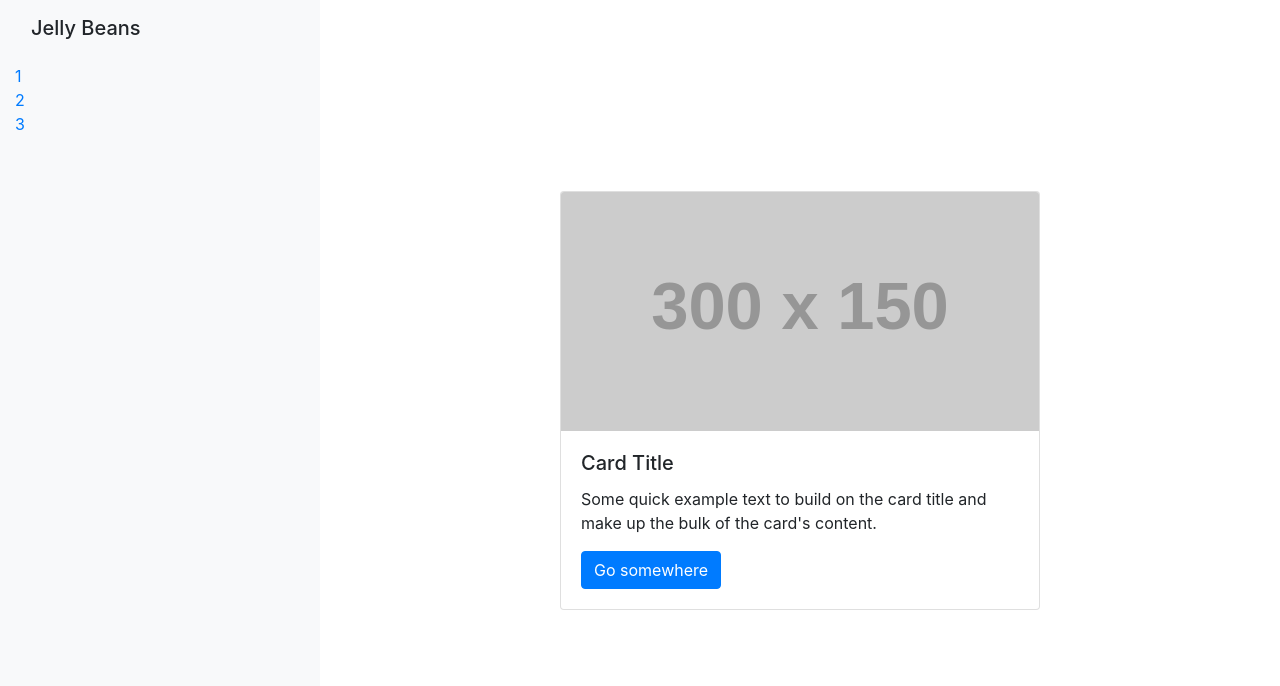
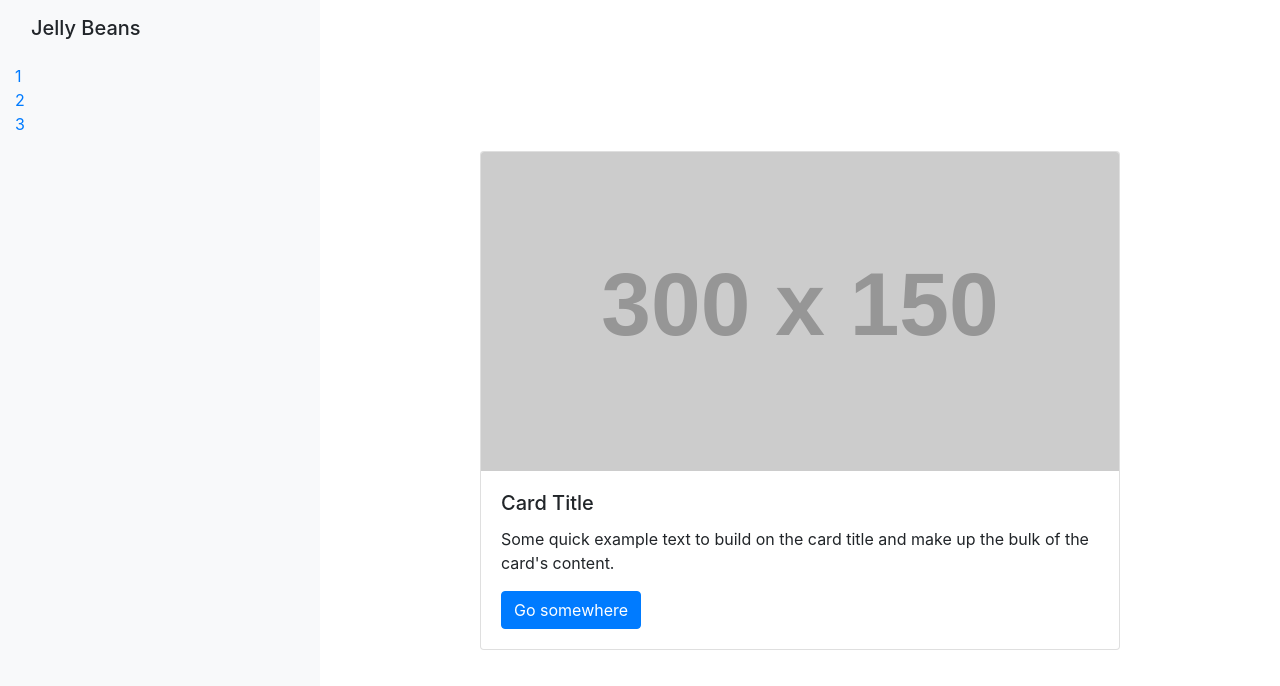
Before and after one commit to joshuaalegbe101/sba4, a plain HTML site: page index.html in a window 1280 px wide. Drawn offline with nearby package versions, Linux system fonts and the light colour scheme; placeholder pictures from the web are drawn by us.

Commit message:
larger card

```diff
--- a/index.html
+++ b/index.html
@@ -24,8 +24,9 @@
                   </div>
 
                   <!-- Main Content -->
+
                   <div class="col d-flex justify-content-center align-items-center vh-100">
-                    <div class="card" style="max-width: 30rem; width: 100%;">
+                    <div class="card" style="max-width: 40rem; width: 100%;">
                       <img src="https://via.placeholder.com/300x150" class="card-img-top" alt="Placeholder Image">
                       <div class="card-body">
                         <h5 class="card-title">Card Title</h5>
```
